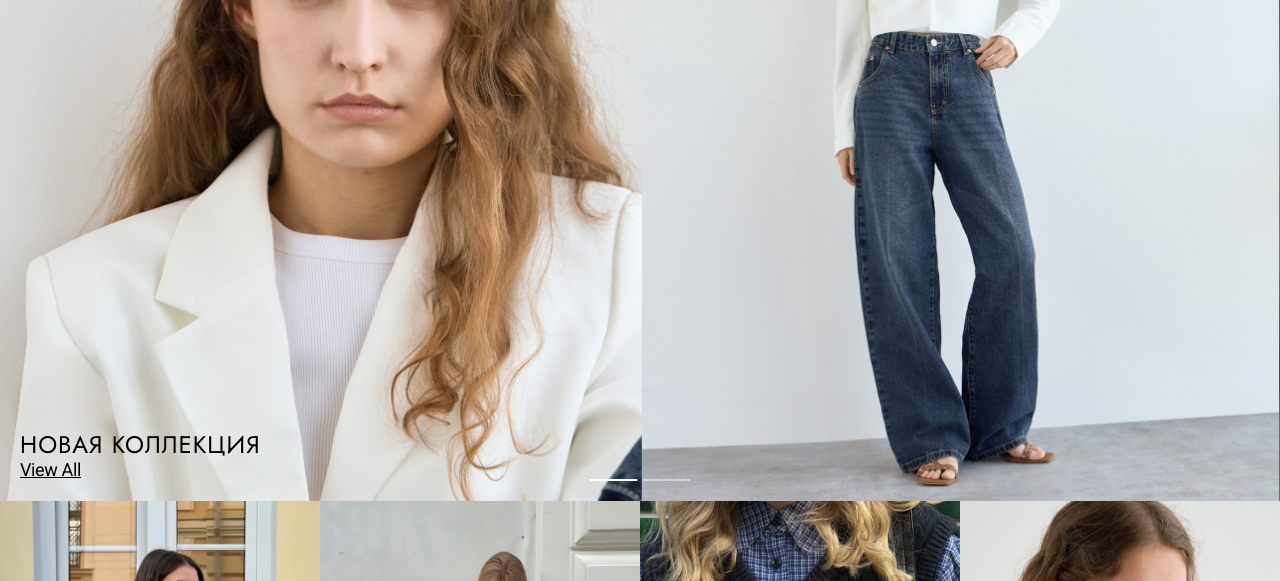
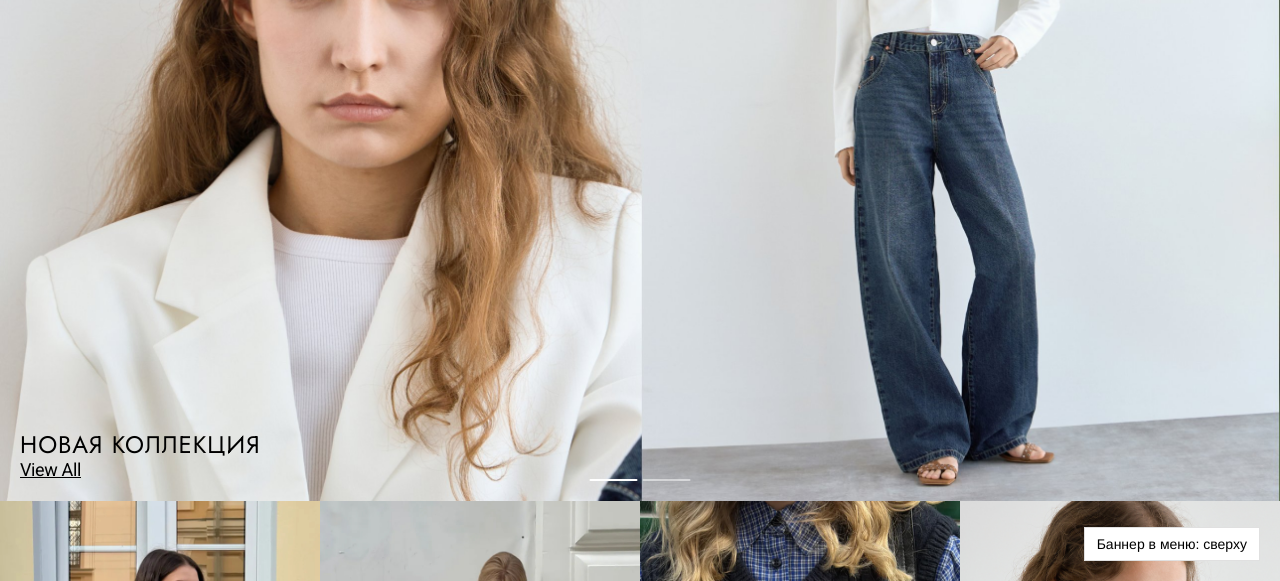
Before and after one commit to demi4ev/maag-design, a plain HTML site: page vilet-132/index.html in a window 1280 px wide. Shown: the part 219-800 px from the top of the page. Drawn offline with Linux system fonts and the light colour scheme.

Commit message:
VILET: fixed system button to switch menu banner top/bottom
Co-Authored-By: Claude Sonnet 5.5 <noreply@anthropic.com>
Claude-Session: https://claude.ai/code/session_01LNnUNnNUcwHV1kE1Y4gxVy

```diff
--- a/vilet-132/index.html
+++ b/vilet-132/index.html
@@ -215,6 +215,17 @@ body.menu-open .menu{transform:none;visibility:visible;transition:transform .35s
   .m-sublist{padding-left:30px}
 }
 
+
+/* ---------- вариант меню: баннер сверху / снизу ---------- */
+.menu[data-banner="bottom"] .m-looks{order:1}
+.menu[data-banner="bottom"] .m-list{order:2}
+.menu[data-banner="bottom"] .m-story{order:3}
+
+/* ---------- системная кнопка прототипа ---------- */
+.sys-btn{position:fixed;right:20px;bottom:20px;z-index:300;padding:6px 12px;background:var(--white);color:var(--black);border:1px solid var(--line);font-family:"Helvetica Neue",Helvetica,Arial,sans-serif;font-size:14px;line-height:20px;font-weight:400;letter-spacing:0;text-transform:none;font-variation-settings:normal}
+.sys-btn:hover{border-color:var(--black)}
+@media (max-width:700px){.sys-btn{right:16px;bottom:16px}.menu[data-banner="bottom"] .m-body{padding-top:16px}}
+
 @media (prefers-reduced-motion:reduce){
   .scrim,.menu,.m-right,.m-sublist a,.m-item .c{transition:none!important}
 }
@@ -301,6 +312,8 @@ body.menu-open .menu{transform:none;visibility:visible;transition:transform .35s
     </div>
   </div>
 </footer>
+
+<button class="sys-btn" id="bannerToggle" type="button" aria-live="polite">Баннер в меню: сверху</button>
 
 <div class="scrim" id="scrim"></div>
 
@@ -423,6 +436,18 @@ body.menu-open .menu{transform:none;visibility:visible;transition:transform .35s
     h.addEventListener('click',function(){h.setAttribute('aria-expanded',h.getAttribute('aria-expanded')==='true'?'false':'true')});
   });
 
+
+  // системная кнопка: баннер в меню сверху / снизу (два варианта из макета)
+  var tgl=document.getElementById('bannerToggle');
+  function setBanner(pos){
+    menu.dataset.banner=pos;
+    tgl.textContent='Баннер в меню: '+(pos==='bottom'?'снизу':'сверху');
+    try{localStorage.setItem('vilet-banner',pos)}catch(e){}
+  }
+  var saved=null;try{saved=localStorage.getItem('vilet-banner')}catch(e){}
+  setBanner(saved==='bottom'?'bottom':'top');
+  tgl.addEventListener('click',function(){setBanner(menu.dataset.banner==='bottom'?'top':'bottom')});
+
   // при смене ширины сбрасываем состояние подменю
   matchMedia('(max-width:700px)').addEventListener('change',function(){setView('main');clearActive()});
 })();
```
